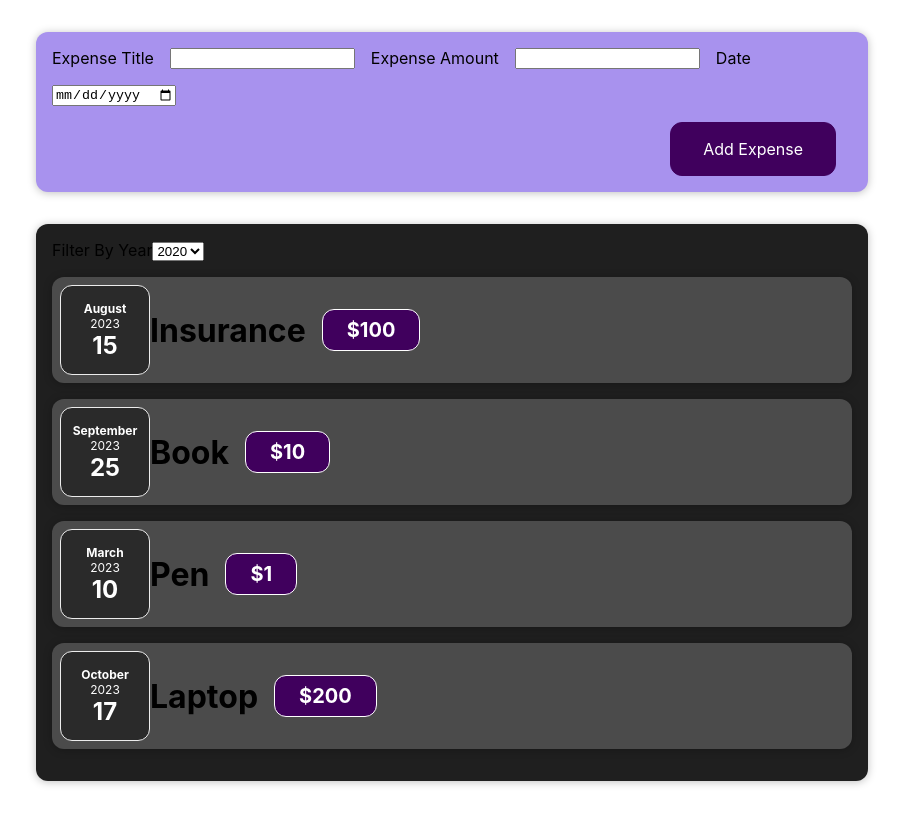
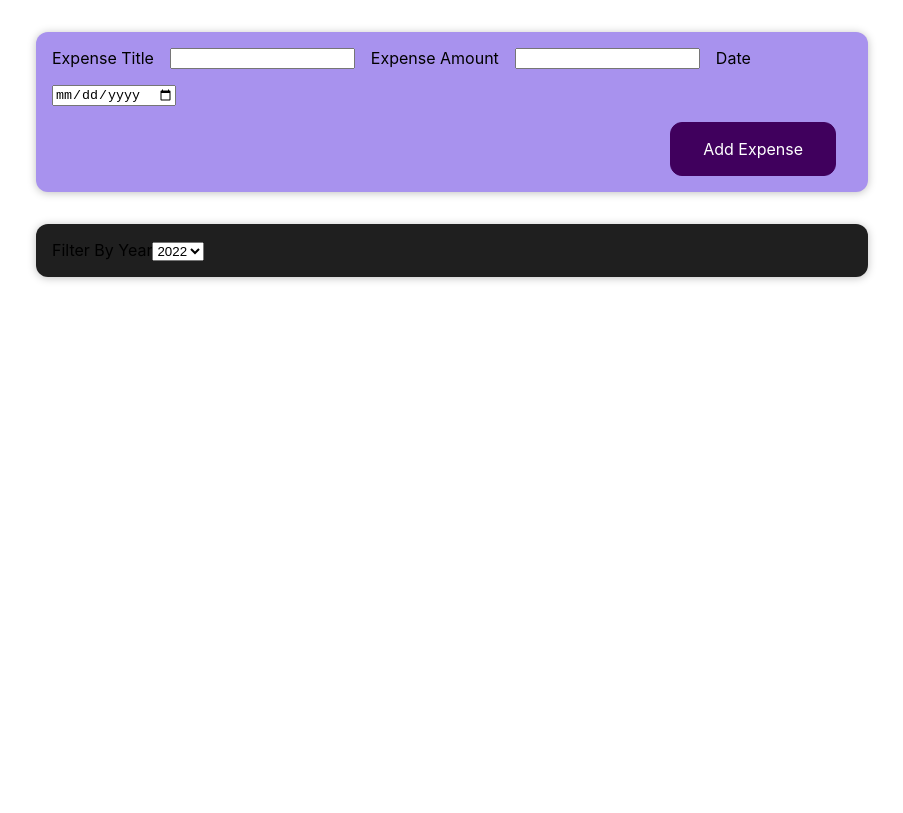
Before and after one commit to VenkatSaaii/PlaceholderinexpenseItem, a React (Create React App) app: page / in a window 1280 px wide. Shown: the whole page, without its empty margins (188-1091 px from the left). Built offline with nearby package versions, Linux system fonts and the light colour scheme.

Commit message:
implementing filter feature

```diff
--- a/src/App.js
+++ b/src/App.js
@@ -1,31 +1,90 @@
-import React,{useState}from "react";
+
+// import React, { useState } from "react";
+// import Expenses from "./components/Expenses";
+// import NewExpense from "./components/NewExpense";
+
+// function generateDefaultExpenses() {
+//   const currentYear = new Date().getFullYear();
+//   return [
+//     { id: 1, title: "Insurance", date: new Date(currentYear, 7, 15), price: 100 },
+//     { id: 2, title: "Book", date: new Date(currentYear, 8, 25), price: 10 },
+//     { id: 3, title: "Pen", date: new Date(currentYear, 2, 10), price: 1 },
+//     { id: 4, title: "Laptop", date: new Date(currentYear, 9, 17), price: 200 },
+//   ];
+// }
+
+// function App() {
+//   const [expenses, setExpenses] = useState(generateDefaultExpenses());
+//   const [selectedYear, setSelectedYear] = useState(new Date().getFullYear().toString());
+
+//   const addExpenseHandler = (enteredExpenseData) => {
+//     const newExpense = {
+//       id: Math.random().toString(),
+//       title: enteredExpenseData.title,
+//       amount: +enteredExpenseData.amount,
+//       date: new Date(enteredExpenseData.date),
+//     };
+
+//     setExpenses((prevExpenses) => {
+//       return [newExpense, ...prevExpenses];
+//     });
+//   };
+
+//   const yearChangeHandler = (selectedYear) => {
+//     setSelectedYear(selectedYear);
+//   };
+
+//   return (
+//     <div>
+//       <NewExpense onAddExpense={addExpenseHandler} />
+//       <Expenses expenses={expenses} selectedYear={selectedYear} onYearChange={yearChangeHandler} />
+//     </div>
+//   );
+// }
+
+// export default App;
+
+
+import React, { useState } from "react";
 import Expenses from "./components/Expenses";
 import NewExpense from "./components/NewExpense";
-const Dummy_expenses= [
-  { id: 1, title: "Insurance", date: new Date(2023, 7, 15), price: 100 },
-  { id: 2, title: "Book", date: new Date(2023, 8, 25), price: 10 },
-  { id: 3, title: "Pen", date: new Date(2023, 2, 10), price: 1 },
-  { id: 4, title: "Laptop", date: new Date(2023, 9, 17), price: 200 },
-];
+
+function generateDefaultExpenses(year) {
+  return [
+    { id: 1, title: "Insurance", date: new Date(year, 7, 15), price: 100 },
+    { id: 2, title: "Book", date: new Date(year, 8, 25), price: 10 },
+    { id: 3, title: "Pen", date: new Date(year, 2, 10), price: 1 },
+    { id: 4, title: "Laptop", date: new Date(year, 9, 17), price: 200 },
+  ];
+}
 
 function App() {
-  const [expenses, setExpenses]=useState(Dummy_expenses)
+  const currentYear = new Date().getFullYear();
+  const [expenses, setExpenses] = useState(generateDefaultExpenses(currentYear));
+  const [selectedYear, setSelectedYear] = useState(currentYear);
 
+  const addExpenseHandler = (enteredExpenseData) => {
+    const newExpense = {
+      id: Math.random().toString(),
+      title: enteredExpenseData.title,
+      amount: +enteredExpenseData.amount,
+      date: new Date(enteredExpenseData.date),
+    };
 
-  const addExpenseHandler = (expense) => {
+    setExpenses((prevExpenses) => {
+      return [newExpense, ...prevExpenses];
+    });
+  };
 
-    setExpenses(prevExpenses=>{
-      return [expense, ...prevExpenses]
-
-
-    })
-  }
+  const yearChangeHandler = (selectedYear) => {
+    setSelectedYear(selectedYear);
+    setExpenses(generateDefaultExpenses(selectedYear));
+  };
 
   return (
     <div>
-
       <NewExpense onAddExpense={addExpenseHandler} />
-      <Expenses expenses={expenses} />
+      <Expenses expenses={expenses} selectedYear={selectedYear} onYearChange={yearChangeHandler} />
     </div>
   );
 }
--- a/src/components/ExpenseDate.js
+++ b/src/components/ExpenseDate.js
@@ -1,3 +1,5 @@
+
+
 import React from "react";
 import "./ExpenseDate.css";
 
--- a/src/components/ExpenseFilter.js
+++ b/src/components/ExpenseFilter.js
@@ -1,21 +1,20 @@
+
 import React from "react";
 
 const ExpenseFilter = (props) => {
-    const dropdownHandler = (event) => {
-      try {
-        // Update the selected year state by calling the onChange function passed as props
-        props.onChange(event.target.value);
-      } catch (error) {
-        console.error("Error in dropdownHandler:", error);
-      }
-    };
+  const dropdownHandler = (event) => {
+
+      props.onChangeFilter(event.target.value);
+    }
+
+
 
 
   return (
     <div className="expenses-filter">
       <div className="expenses-filter__control">
         <label>Filter By Year</label>
-        <select value={props.selected}onChange={dropdownHandler}>
+        <select value={props.selected} onChange={dropdownHandler}>
           <option value="2022">2022</option>
           <option value="2021">2021</option>
           <option value="2020">2020</option>
@@ -26,5 +25,4 @@ const ExpenseFilter = (props) => {
   );
 };
 
-
 export default ExpenseFilter;
--- a/src/components/ExpenseItem.js
+++ b/src/components/ExpenseItem.js
@@ -1,18 +1,23 @@
+
+
+import React from "react";
 import ExpenseDate from "./ExpenseDate";
 import Card from "./Card";
 
 import "./ExpenseItem.css";
 
 function ExpenseItem(props) {
-
   return (
     <Card className="expense-item">
       <ExpenseDate date={props.date} />
       <div className="expense-item__description">
-                <h1>{props.title}</h1>
+        <h2>{props.title}</h2>
+        <div>
         <div className="expense-item__price">${props.price}</div>
+        <div>Amount: ${props.amount}</div>
         </div>
 
+      </div>
     </Card>
   );
 }
--- a/src/components/Expenses.js
+++ b/src/components/Expenses.js
@@ -1,25 +1,75 @@
+// import React from "react";
+// import ExpenseItem from "./ExpenseItem";
+// import "./Expenses.css";
+// import Card from "./Card";
+// import ExpenseFilter from "./ExpenseFilter";
+
+// function Expenses(props) {
+//   const filterExpenses = (selectedYear) => {
+//     if (!selectedYear) {
+//       return props.expenses;
+//     } else {
+//       return props.expenses.filter(
+//         (expense) => expense.date.getFullYear().toString() === selectedYear
+//       );
+//     }
+//   };
+
+//   const onFilterChange = (selectedYear) => {
+//     props.onYearChange(selectedYear);
+//   };
+
+//   return (
+//     <Card className="expenses">
+//       <ExpenseFilter
+//         selected={props.selectedYear}
+//         onChangeFilter={onFilterChange}
+//       />
+//       {filterExpenses(props.selectedYear).map((expense) => (
+//         <ExpenseItem
+//           key={expense.id}
+//           title={expense.title}
+//           date={expense.date}
+//           price={expense.price}
+//         />
+//       ))}
+//     </Card>
+//   );
+// }
+
+// export default Expenses;
+
+// Expenses.js
+import React from "react";
 import ExpenseItem from "./ExpenseItem";
 import "./Expenses.css";
 import Card from "./Card";
-import { useState } from "react";
 import ExpenseFilter from "./ExpenseFilter";
 
 function Expenses(props) {
-  const [filteredYear, setFilteredYear] = useState('2020');
-
-  const filterHandler = (selectedYear) => {
-    setFilteredYear(selectedYear);
+  const filterExpenses = (selectedYear) => {
+    if (!selectedYear) {
+      return props.expenses;
+    } else {
+      return props.expenses.filter(
+        (expense) => expense.date.getFullYear().toString() === selectedYear
+      );
+    }
   };
 
   return (
     <Card className="expenses">
-      <ExpenseFilter selected={filteredYear} onChangeFilter={filterHandler} />
-      {props.expenses.map((expense) => (
+      <ExpenseFilter
+        selected={props.selectedYear}
+        onChangeFilter={props.onYearChange}
+      />
+      {filterExpenses(props.selectedYear).map((expense) => (
         <ExpenseItem
           key={expense.id}
           title={expense.title}
           date={expense.date}
           price={expense.price}
+          amount={expense.amount}
         />
       ))}
     </Card>
--- a/src/components/NewExpense.js
+++ b/src/components/NewExpense.js
@@ -1,3 +1,5 @@
+
+
 import React from "react";
 import ExpenseForm from "./ExpenseForm";
 
@@ -15,7 +17,6 @@ const NewExpense = (props) => {
   return (
     <div className="new-expense">
       <ExpenseForm onSaveExpenseData={saveExpenseHandler} />
-
     </div>
   );
 };
```
Lines whose indentation alone changed are shown as unchanged.
